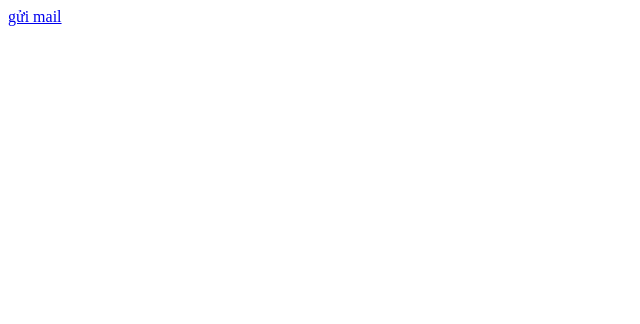
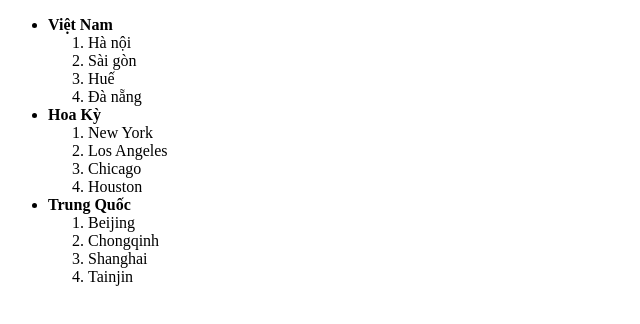
Before and after one commit to nguyenhuuluong-snippet/codegym, a website: page index.html in a window 1280 px wide. Shown: the whole page, without its empty margins (0-640 px from the left). Drawn offline with Linux system fonts and the light colour scheme.

Commit message:
bai tap 1

```diff
--- a/index.html
+++ b/index.html
@@ -3,8 +3,31 @@
 <head>
     <meta charset="UTF-8">
     <title>Code Gym</title>
+
 </head>
 <body>
-<a href="mailto: luongnh18061999@gmail.com">gửi mail</a>
+<ul>
+    <li><strong>Việt Nam</strong></li>
+    <ol>
+        <li>Hà nội</li>
+        <li>Sài gòn</li>
+        <li>Huế</li>
+        <li>Đà nẵng</li>
+    </ol>
+    <li><strong>Hoa Kỳ</strong></li>
+    <ol>
+        <li>New York</li>
+        <li>Los Angeles</li>
+        <li>Chicago</li>
+        <li>Houston</li>
+    </ol>
+    <li><strong>Trung Quốc</strong></li>
+    <ol>
+        <li>Beijing</li>
+        <li>Chongqinh</li>
+        <li>Shanghai</li>
+        <li>Tainjin</li>
+    </ol>
+</ul>
 </body>
 </html>
```
